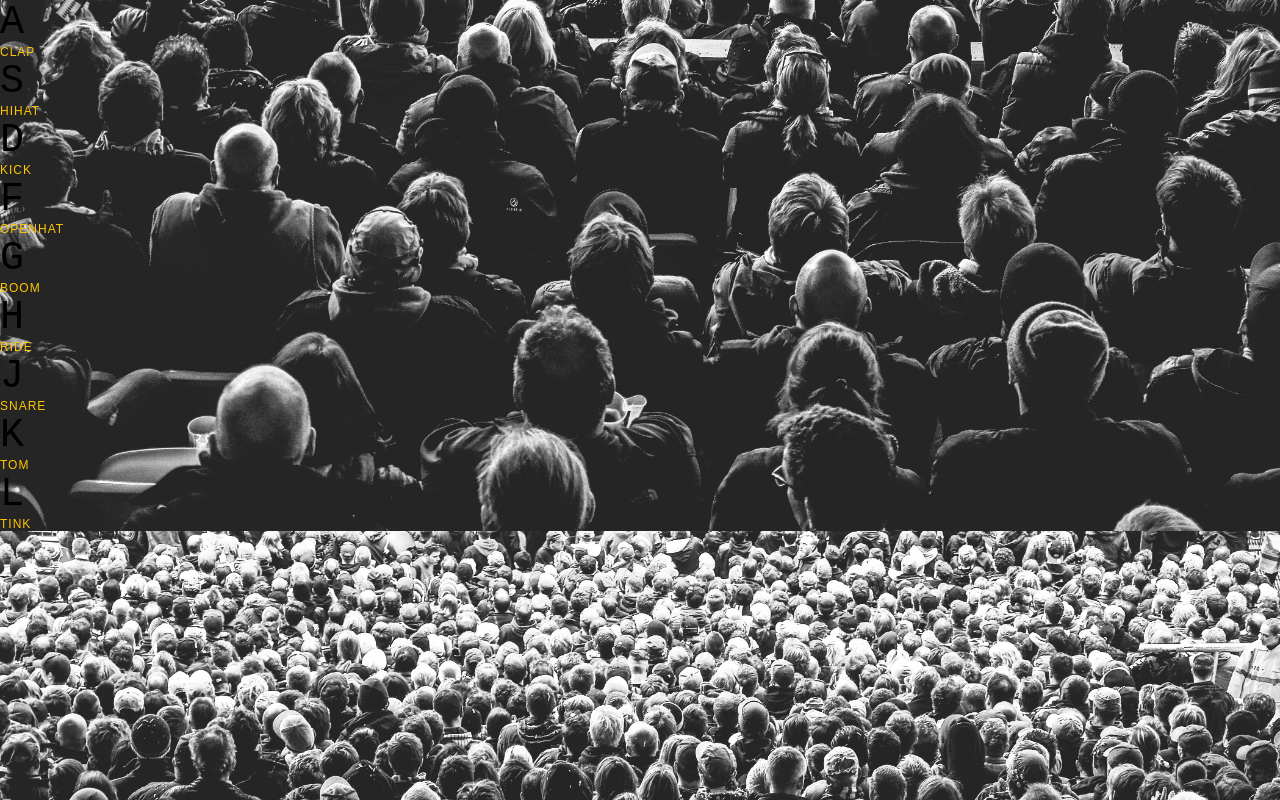
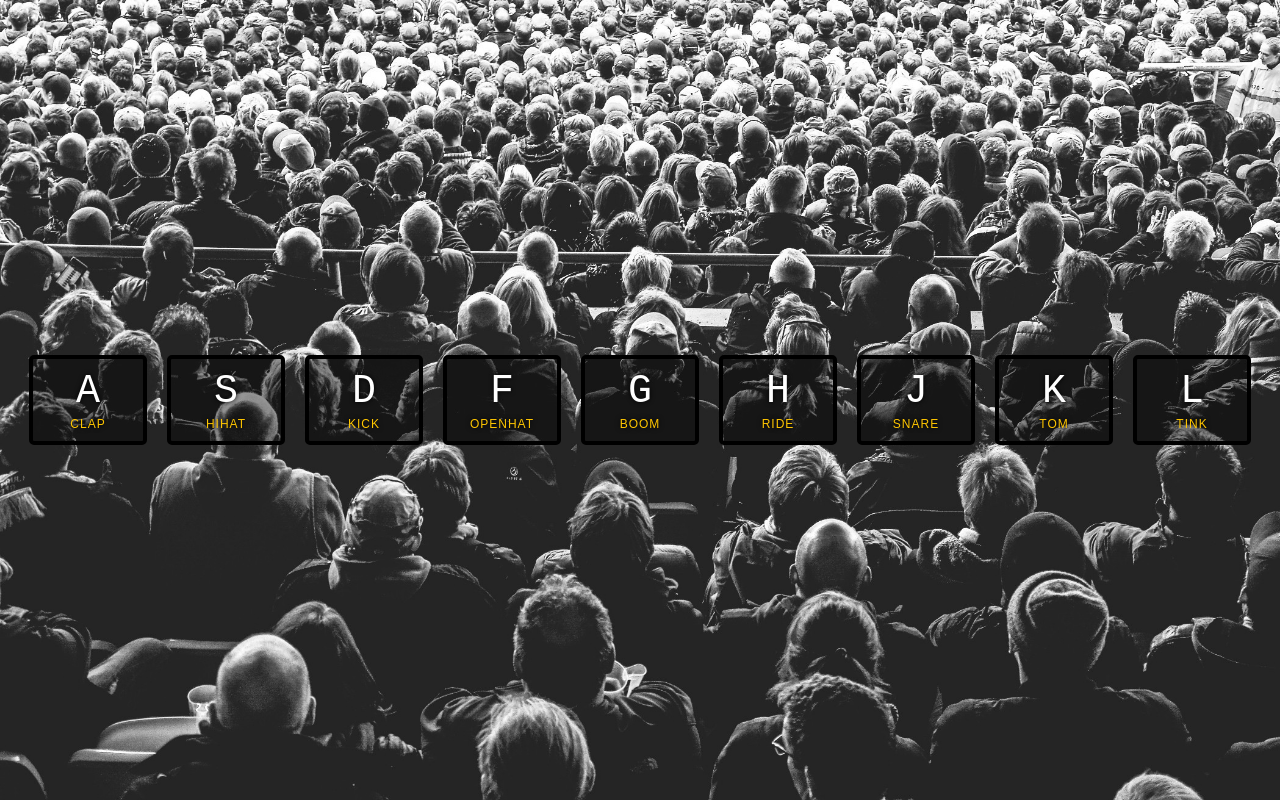
Before and after one commit to Pericles001/js30Cursus, a plain HTML site: page 01-Javascript-Drum-Kit/index.html in a window 1280 px wide. Drawn offline with Linux system fonts and the light colour scheme.

Commit message:
ended project setup

```diff
--- a/01-Javascript-Drum-Kit/index.html
+++ b/01-Javascript-Drum-Kit/index.html
@@ -58,7 +58,9 @@
   <audio data-key="76" src="sounds/tink.wav"></audio>
 
 <script>
-
+window.addEventListener('keydown', function(e){
+  console.log(e)
+});
 </script>
 
 
--- a/01-Javascript-Drum-Kit/style.css
+++ b/01-Javascript-Drum-Kit/style.css
@@ -11,7 +11,7 @@ html {
     font-family: sans-serif;
   }
 
-  .keys
+  .keys {
     display: flex;
     flex: 1;
     min-height: 100vh;
```
